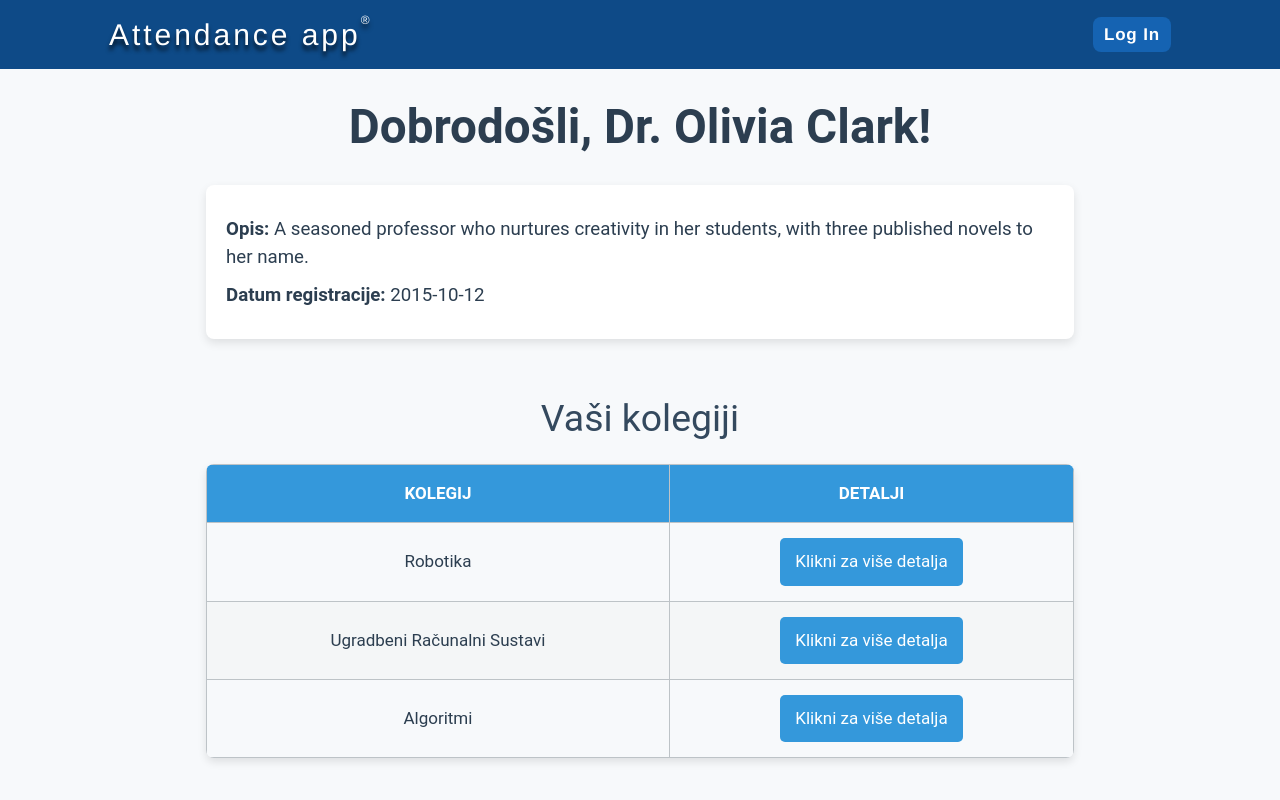
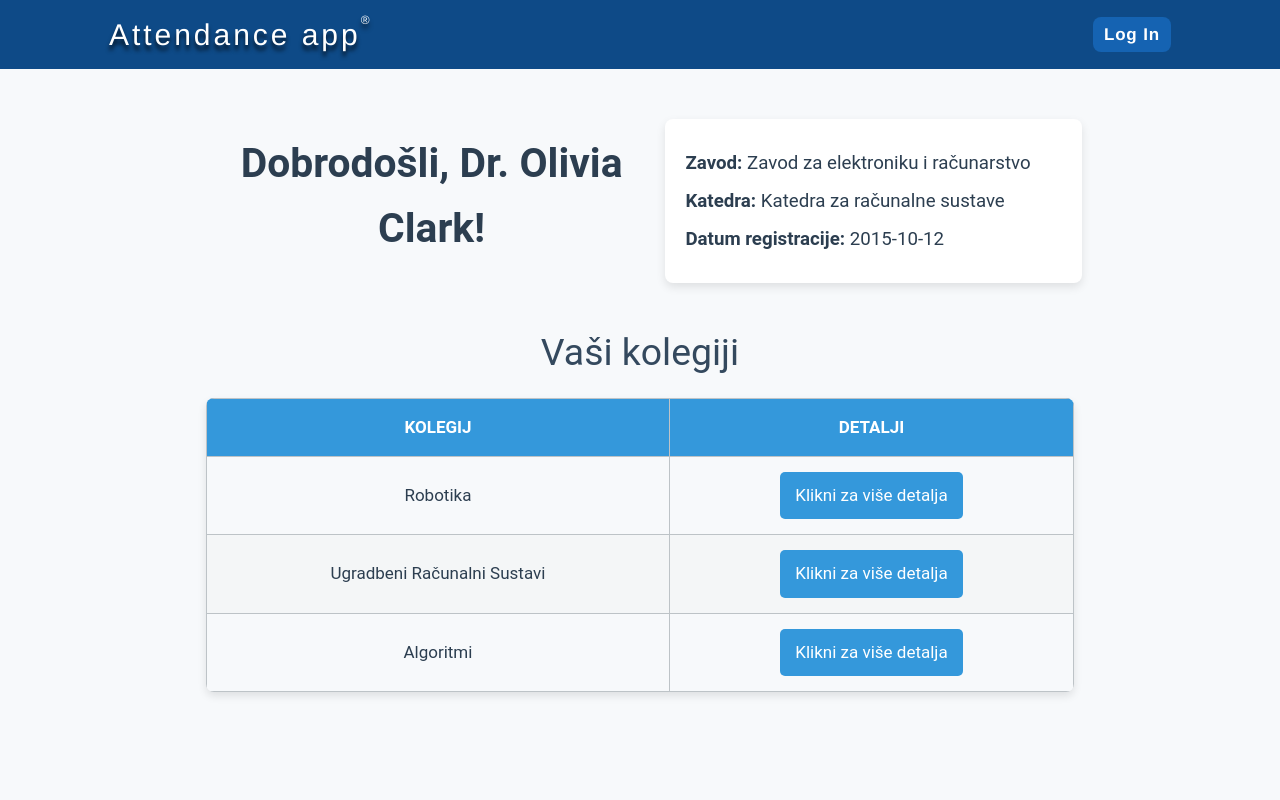
Before and after one commit to sstrinic/URS-seminar, a Next.js app: page /professor-view in a window 1280 px wide. Shown: the top 800 px of the page. Built offline with nearby package versions, Linux system fonts and the light colour scheme.

Commit message:
nove izmjene

```diff
--- a/app/page.tsx
+++ b/app/page.tsx
@@ -4,12 +4,12 @@ export default function Home() {
   return (
     <main className="flex flex-col justify-center bg-white max-w-[1092px] m-auto">
       <p className="flex justify-center font-extrabold text-black pt-11 text-4xl max-md:text-3xl text-center">
-        Aplikacija za praćenje statusa dobrodošli!
+        Aplikacija za praćenje dolaznosti studenata, dobrodošli!
       </p>
       <p className="max-w-[1024px] mt-11 mb-5 font-light text-black md:text-center m-auto max-md:px-6">
-      Aplikacija za praćenje aktivnosti studenata i profesora omogućava jednostavno praćenje prisutnosti i aktivnosti u obrazovnom okruženju.
-      Korisnici mogu pregledati i upravljati statusima prisutnosti, pregledati povijest aktivnosti te generirati izvještaje.
-      Aplikacija je dizajnirana da poboljša administraciju i komunikaciju između studenata i nastavnog osoblja.
+      Ova aplikacija zadužena je za praćenje dolaznosti studenata. Aplikacija se sastoji od dvije stranice.
+      Prva stranica omogućava studentu da vidi svoje dolaznosti na kolegije koje pohađa.
+      Druga stranica prikazuje profesorov pogled, gdje može vidjeti koliko je student redovito dolazio na njegova predavanja.
       </p>
       <Link className="m-auto my-[15px]" href={"/login"}>
         <span className="scheduleButton hover:bg-[#2980b9] transition duration-300">
--- a/app/professor-view/page.tsx
+++ b/app/professor-view/page.tsx
@@ -17,6 +17,7 @@ type Professor = {
   teaching_subjects: string[];
   date_of_registration: string;
   short_description: string;
+  short_description1: string;
 };
 
 type Student = {
@@ -50,6 +51,7 @@ const ProfessorView: React.FC = () => {
           teaching_subjects: user.teaching_subjects,
           date_of_registration: user.date_of_registration,
           short_description: user.short_description,
+          short_description1: user.short_description1,
         };
 
         setProfessorData(professor);
@@ -125,11 +127,15 @@ const ProfessorView: React.FC = () => {
 
   return (
     <div className={styles.professorStatusContainer}>
+      <div className={styles.professorStatusContainerhead}>
       <h1>Dobrodošli, {professorData.name} {professorData.surname}!</h1>
       <div className={styles.professorDetails}>
-        <p><strong>Opis:</strong> {professorData.short_description}</p>
+        <p><strong>Zavod:</strong> {professorData.short_description}</p>
+        <p><strong>Katedra:</strong> {professorData.short_description1}</p>
         <p><strong>Datum registracije:</strong> {professorData.date_of_registration}</p>
       </div>
+      </div>
+
       <h2>Vaši kolegiji</h2>
       <table>
         <thead>
--- a/app/professor-view/professor-status.module.css
+++ b/app/professor-view/professor-status.module.css
@@ -12,7 +12,7 @@
 
 .professorStatusContainer h1 {
     margin-bottom: 20px;
-    font-size: 2.8em;
+    font-size: 2.4em;
     color: #2c3e50;
     font-weight: bold;
     text-align: center;
@@ -27,8 +27,8 @@
 }
 
 .professorDetails {
-    width: 70%;
-    margin-bottom: 20px;
+    width: 50%;
+    margin-bottom: 10px;
     padding: 20px;
     border-radius: 8px;
     background-color: #ffffff;
@@ -143,3 +143,24 @@
 .closeButton:hover {
     background-color: #c0392b;
 }
+
+.professorStatusContainerhead {
+
+    display: flex;
+    flex-direction: row;
+    align-items: center;
+    margin-top: 30px;
+
+}
+@media (max-width: 768px) {
+    .professorStatusContainerhead {
+        display: flex;
+        flex-direction: column;
+        align-items: center;
+    }
+
+    .professorDetails {
+    width: 70%;
+
+    }
+  }
--- a/app/student-status/page.tsx
+++ b/app/student-status/page.tsx
@@ -9,6 +9,16 @@ type Course = {
   attendance: number;
   totalLectures: number;
   professor: string;
+};
+
+// Mapa za akronime predmeta
+const acronyms: { [key: string]: string } = {
+  'Fizika': 'FIZ',
+  'Matematika': 'MAT',
+  'Ugradbeni računalni sustavi': 'URS',
+  'Umjetna inteligencija': 'UI',
+  'Računalna grafika': 'RG',
+  'Multimedija': 'MM',
 };
 
 const fakeData: Course[] = [
@@ -52,10 +62,18 @@ const StudentStatus: React.FC = () => {
           <tbody>
             {courses.map((course) => (
               <tr key={course.id} className={styles.courseRow}>
-                <td>{course.name}</td>
+                <td className={styles.courseName}>
+                  {/* Ako je mobilni uređaj, prikazujemo akronime, inače puni naziv predmeta */}
+                  <span className={styles.desktop}>{course.name}</span>
+                  <span className={styles.mobile}>{acronyms[course.name] || course.name}</span>
+                </td>
                 <td>{course.attendance}</td>
                 <td>
-                  <button onClick={() => handleCourseClick(course)} className={styles.detailsButton}>Klikni za više detalja</button>
+                  {/* Ako je mobilni uređaj, prikazujemo samo 'Detalji', inače 'Klikni za više detalja' */}
+                  <button onClick={() => handleCourseClick(course)} className={styles.detailsButton}>
+                    <span className={styles.desktop}>Klikni za više detalja</span>
+                    <span className={styles.mobile}>Detalji</span>
+                  </button>
                 </td>
               </tr>
             ))}
--- a/components/Navbar.tsx
+++ b/components/Navbar.tsx
@@ -12,8 +12,6 @@ export type Page = {
 
 const pages: Page[] = [
   { href: "/login", title: "Log In" },
-  // { href: "/student-status", title: "Student View" },
-  // { href: "/professor-view", title: "Professor View" },
 ];
 
 const NavBar = () => {
@@ -26,7 +24,7 @@ const NavBar = () => {
 
   return (
     <header>
-      <div className="containerHeader font-semibold tracking-wider">
+      <div className="containerHeader font-semibold tracking-wider max-md:py-4">
         <Link href={"/"}>
           <h2 className="linerz text-white font-thin tracking-[2.96px] [text-shadow:0px_5px_4px_#000000bd]">
             Attendance app<span className="relative text-xs align-top">®</span>
@@ -38,26 +36,10 @@ const NavBar = () => {
           }`}
           onClick={toggleMenu}
         >
-          <div
-            className={`${styles.menuIconLine} ${
-              isOpen ? styles.menuIconLineFirstX : styles.menuIconLineFirstXClose
-            }`}
-          ></div>
-          <div
-            className={`${styles.menuIconLine} ${
-              isOpen ? styles.menuIconLineSecondHidden : styles.menuIconLineSecond
-            }`}
-          ></div>
-          <div
-            className={`${styles.menuIconLine} ${
-              isOpen ? styles.menuIconLineThirdHidden : styles.menuIconLineThird
-            }`}
-          ></div>
-          <div
-            className={`${styles.menuIconLine} ${
-              isOpen ? styles.menuIconLineSecondX : styles.menuIconLineSecondXClose
-            }`}
-          ></div>
+          <div className={`${styles.menuIconLine} ${isOpen ? styles.menuIconLineFirstX : styles.menuIconLineFirstXClose}`}></div>
+          <div className={`${styles.menuIconLine} ${isOpen ? styles.menuIconLineSecondHidden : styles.menuIconLineSecond}`}></div>
+          <div className={`${styles.menuIconLine} ${isOpen ? styles.menuIconLineThirdHidden : styles.menuIconLineThird}`}></div>
+          <div className={`${styles.menuIconLine} ${isOpen ? styles.menuIconLineSecondX : styles.menuIconLineSecondXClose}`}></div>
         </div>
         <nav className={`md:block ${isOpen ? "block" : "hidden"}`}>
           <ul className="flex gap-4 max-md:flex-col max-md:text-2xl max-lg:text-sm">
@@ -66,10 +48,10 @@ const NavBar = () => {
                 <Link href={href} onClick={toggleMenu}>
                   <span
                     className={cn(
-                      "py-[8px] px-[11px] rounded-lg text-white transition-all duration-300", // Base styles
+                      "py-[8px] px-[11px] rounded-lg text-white transition-all duration-300",
                       {
-                        "bg-[#2980b9] pointer-events-none": pathname === href, // Active link styling
-                        "bg-[#1563B2] hover:bg-[#2980b9]": pathname !== href, // Default background & hover effect
+                        "bg-[#2980b9] pointer-events-none": pathname === href,
+                        "bg-[#1563B2] hover:bg-[#2980b9]": pathname !== href,
                       }
                     )}
                   >
--- a/components/data/users.json
+++ b/components/data/users.json
@@ -232,7 +232,8 @@
         "Algoritmi"
       ],
       "date_of_registration": "2015-10-12",
-      "short_description": "A seasoned professor who nurtures creativity in her students, with three published novels to her name.",
+      "short_description": "Zavod za elektroniku i računarstvo",
+      "short_description1": "Katedra za računalne sustave",
       "extra_info": {
         "years_of_experience": 12,
         "publications": ["The Wanderer", "Shadows of Time", "Dreaming in Ink"]
@@ -245,7 +246,8 @@
       "role": "teacher",
       "teaching_subjects": ["Engineering", "Mechanics", "Material Science"],
       "date_of_registration": "2016-03-15",
-      "short_description": "A hands-on engineer with a knack for turning theoretical knowledge into practical solutions. Mentors students on real-world projects.",
+      "short_description": "Zavod za strojarstvo",
+      "short_description1": "Katedra za materijale",
       "extra_info": {
         "years_of_experience": 15,
         "awards": ["Best Educator Award 2022", "Innovation in Teaching 2020"]
--- a/package.json
+++ b/package.json
@@ -23,14 +23,14 @@
     "tailwind-merge": "^2.1.0"
   },
   "devDependencies": {
-    "@types/node": "^20",
-    "@types/react": "^18",
+    "@types/node": "20.17.17",
+    "@types/react": "18.3.18",
     "@types/react-dom": "^18",
     "autoprefixer": "^10",
     "eslint": "^8",
     "eslint-config-next": "13.5.5",
     "postcss": "^8",
     "tailwindcss": "^3",
-    "typescript": "^5"
+    "typescript": "5.7.3"
   }
 }
```
Also changed, not shown: app/student-status/student-status.module.css (+22 -7 lines), 1 other file (tests, documents, lock files or other folders).
